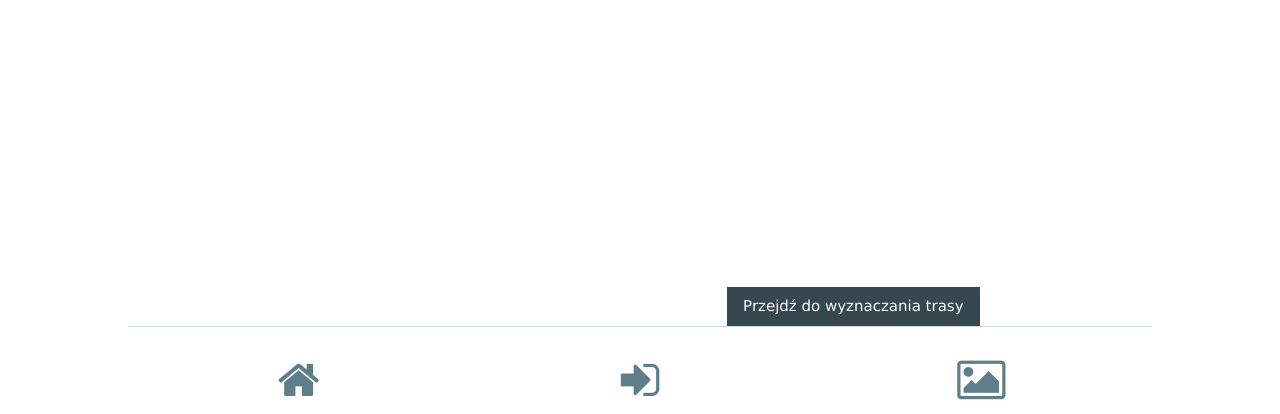
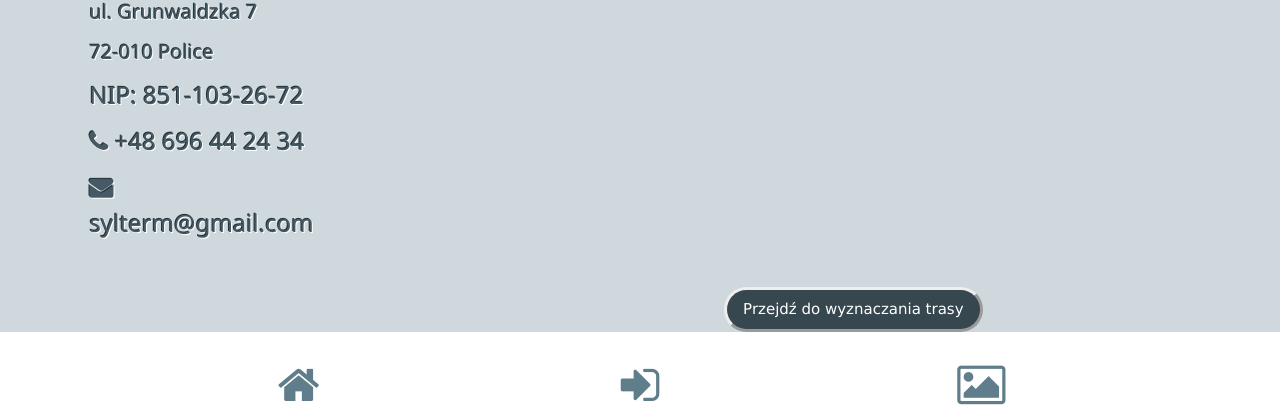
Before and after one commit to Jarek-S/sylterm, a plain HTML site: page kontakt.html in a window 1280 px wide. Shown: the part 212-626 px from the top of the page. Drawn offline with nearby package versions, Linux system fonts and the light colour scheme; some packages are replaced by stand-ins of ours.

Commit message:
Zrobiona strona kontaktowa, poprawiona opisowa

```diff
--- a/css/sylterm.css
+++ b/css/sylterm.css
@@ -15,13 +15,21 @@ img {
 /*#logoSylterm {
     max-width: 60%;
 }*/
-
+#adres {
+    padding: 3em 7%;
+    text-shadow: -1px -1px #263238, 1px 1px white;
+    color: #455a64;
+}
 #mapka {
     height: 400px;
 }
 #mapka h4, #mapka p {
     line-height: 0.5em;
     margin-bottom: 0.4em;
+}
+#guzik {
+    border-radius: 2em;
+    border-style: outset;
 }
 a {
     text-decoration: none;
@@ -39,10 +47,12 @@ nav {
     color: #546e7a;
     text-shadow: -1px -1px #263238, 1px 1px white;
 }
+#oFirmie div div:last-child p {
+    padding-left: 1em;
+}
 nav div {
     min-height: 200px;
     padding: 0 2em;
-    border-top: 1px solid #cfd8dc;
 }
 .icon {
     margin-top: 2em;
@@ -57,6 +67,9 @@ footer p {
 #partnerzy img {
     margin: 2em;
     max-width: 30%;
+}
+#partnerzy h2 {
+    padding-top: 0.5em;
 }
 #realizacje {
     margin-top: 0;
@@ -124,5 +137,6 @@ div.cycle-overlay:first-child {
     nav div {
         min-height: 2em;
         font-size: xx-small;
+        border-top: 1px solid #cfd8dc;
     }
 }
--- a/kontakt.html
+++ b/kontakt.html
@@ -15,12 +15,19 @@
             <div class="w3-container w3-half w3-center"><img id="logoSylterm" src="img/logoS.png" alt="logo firmy Sylterm" /></div>
             <div class="w3-container w3-half w3-hide-small"><h1>Dodajemy trochę ciepła</h1></div>
         </header>
-        <section class="w3-row">
-            <div class="w3-third">Tu będą dane firmy</div>
+        <section class="w3-row w3-theme-l4">
+            <div id="adres" class="w3-container w3-third">
+                <h2>F.H.U. Sylterm</h2>
+                <h4>ul. Grunwaldzka 7</h4>
+                <h4>72-010 Police</h4>
+                <h3>NIP: 851-103-26-72</h3>
+                <h3><i class="fa fa-phone"></i> +48 696 44 24 34</h3>
+                <h3><i class="fa fa-envelope"></i> sylterm@gmail.com</h3>
+            </div>
             <div class="w3-twothird">
                 <div id="mapka"></div>
                 <div class="w3-container w3-center w3-padding-medium">
-                    <a class="w3-btn w3-theme-d3" href="https://www.google.pl/maps/dir//Sylterm,+Grunwaldzka+7,+72-009+Police/@53.5518306,14.5008942,12z/data=!3m1!4b1!4m8!4m7!1m0!1m5!1m1!1s0x47aa73571d1943a9:0x19ab69b2b353d3fd!2m2!1d14.5711052!2d53.5518512" target="_blank">Przejdź do wyznaczania trasy</a>
+                    <a id="guzik" class="w3-btn w3-theme-d3" href="https://www.google.pl/maps/dir//Sylterm,+Grunwaldzka+7,+72-009+Police/@53.5518306,14.5008942,12z/data=!3m1!4b1!4m8!4m7!1m0!1m5!1m1!1s0x47aa73571d1943a9:0x19ab69b2b353d3fd!2m2!1d14.5711052!2d53.5518512" target="_blank">Przejdź do wyznaczania trasy</a>
                 </div>
             </div>
         </section>
```
Also changed, not shown: 2 other files.
